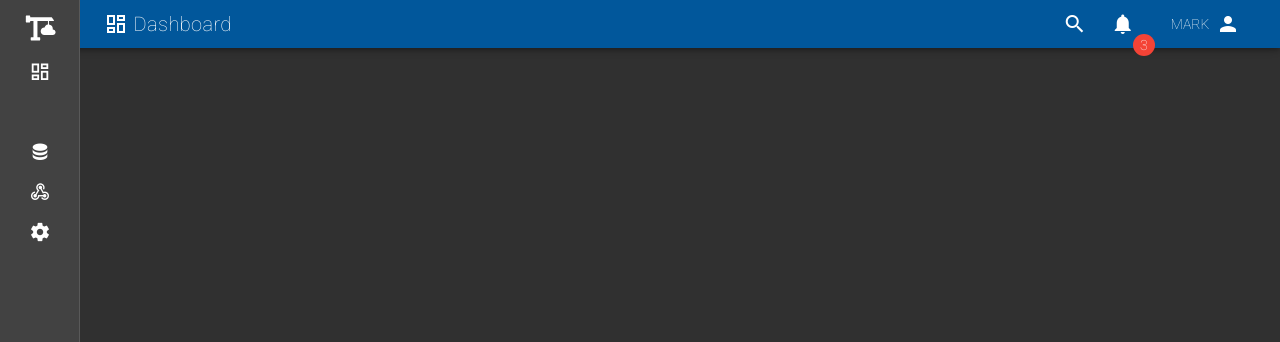
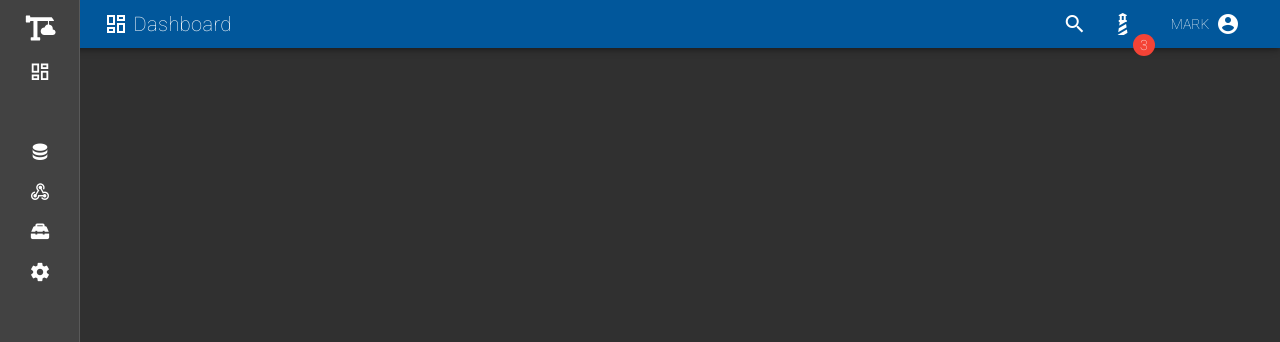
Before and after one commit to mdbarr/skyhook, a Vue app: page /login in a window 1280 px wide. Both pictures are taken after a click on the button "LOGIN". Shown: the top 342 px of the page. Built offline with nearby package versions, Linux system fonts and the light colour scheme.

Commit message:
Icon tweaks.

```diff
--- a/src/components/Toolbar.vue
+++ b/src/components/Toolbar.vue
@@ -26,7 +26,7 @@
       </v-list-tile>
       <v-list-tile @click.stop="navigate('library')">
         <v-list-tile-action>
-          <v-icon>mdi-library-books</v-icon>
+          <v-icon>mdi-json</v-icon>
         </v-list-tile-action>
         <v-list-tile-content>
           <v-list-tile-title>Shared Code</v-list-tile-title>
@@ -40,15 +40,23 @@
           <v-list-tile-title>Persistent Data</v-list-tile-title>
         </v-list-tile-content>
       </v-list-tile>
-      <v-list-tile @click.stop="navigate('webhooks')">
+      <v-list-tile @click.stop="navigate('endpoints')">
         <v-list-tile-action>
           <v-icon>mdi-webhook</v-icon>
         </v-list-tile-action>
         <v-list-tile-content>
-          <v-list-tile-title>Webhooks</v-list-tile-title>
+          <v-list-tile-title>Endpoints</v-list-tile-title>
         </v-list-tile-content>
       </v-list-tile>
-      <v-list-tile @click.stop="navigate('settings')">
+       <v-list-tile @click.stop="navigate('tools')">
+        <v-list-tile-action>
+          <v-icon>mdi-toolbox</v-icon>
+        </v-list-tile-action>
+        <v-list-tile-content>
+          <v-list-tile-title>Available Tools</v-list-tile-title>
+        </v-list-tile-content>
+      </v-list-tile>
+       <v-list-tile @click.stop="navigate('settings')">
         <v-list-tile-action>
           <v-icon>settings</v-icon>
         </v-list-tile-action>
@@ -71,11 +79,11 @@
     <v-badge bottom color="red" overlap>
       <span slot="badge">3</span>
       <v-btn icon>
-        <v-icon>notifications</v-icon>
+        <v-icon>mdi-lighthouse</v-icon>
       </v-btn>
     </v-badge>
     <v-btn flat>
-      Mark &nbsp; <v-icon>person</v-icon>
+      Mark &nbsp; <v-icon>mdi-account-circle</v-icon>
     </v-btn>
   </v-toolbar>
 </v-content>
```
